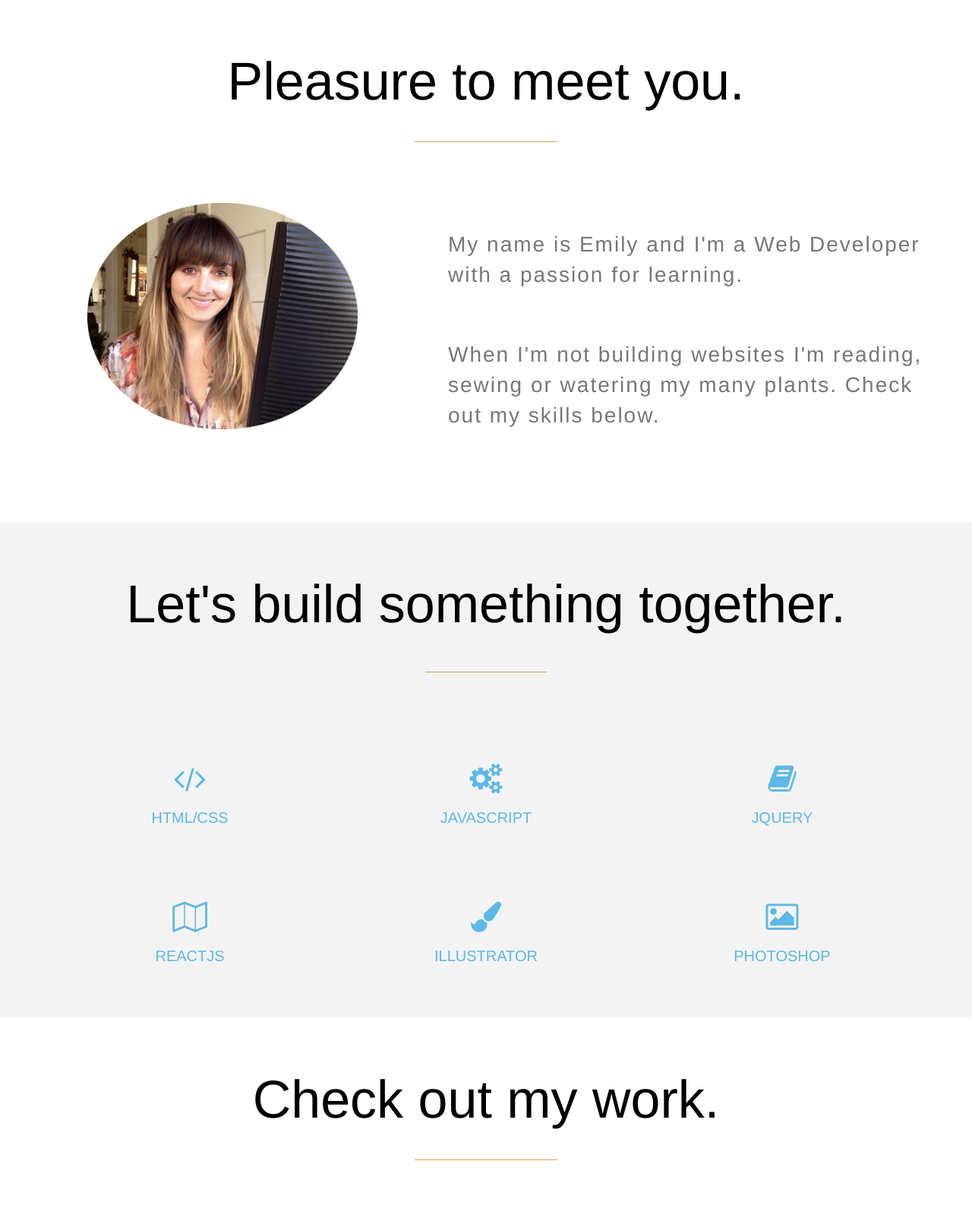
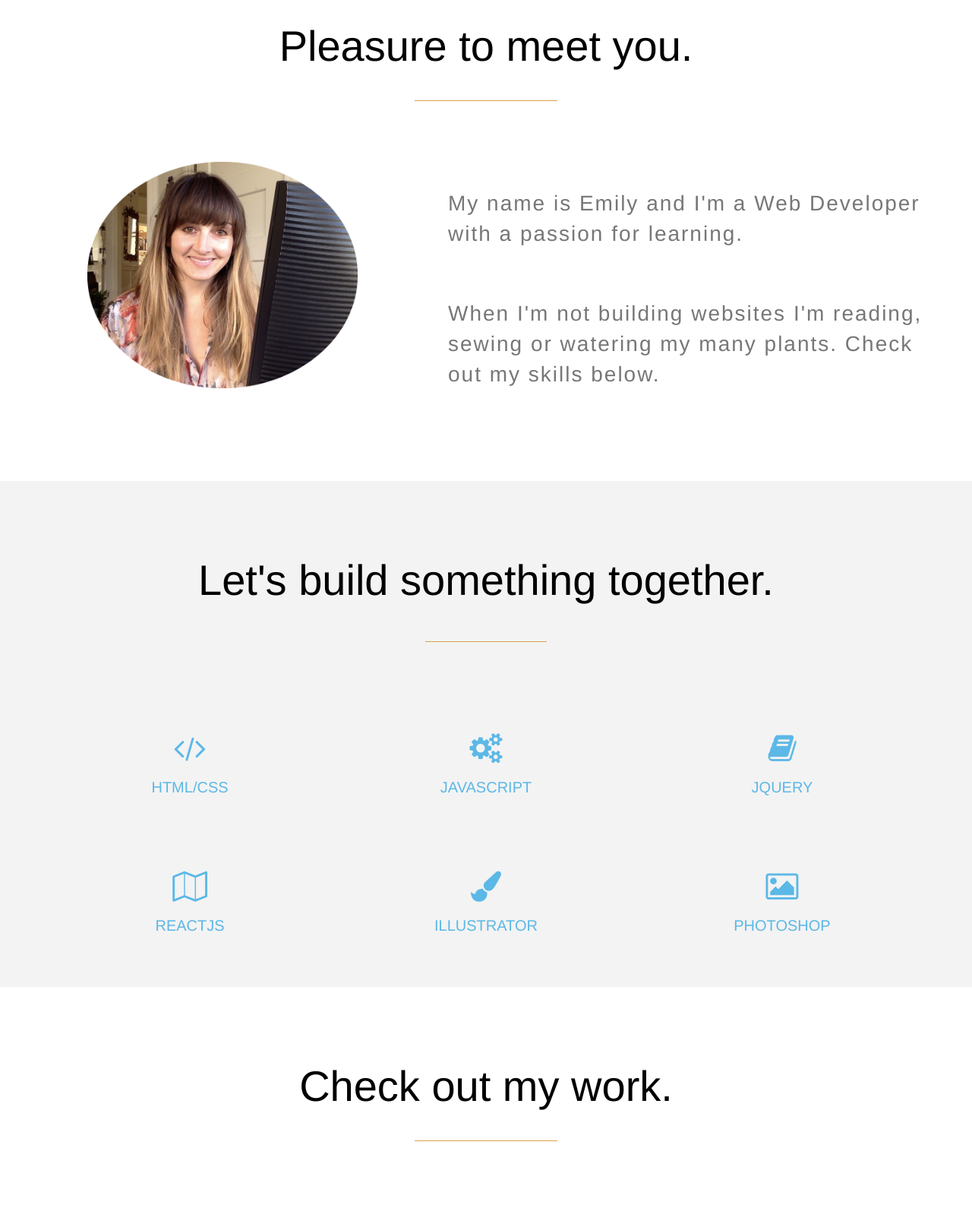
Before and after one commit to EmilyBoer/Emilyboer.github.io, a PHP site: page / in a window 1280 px wide. Shown: the part 930-2541 px from the top of the page at 76% size. Run offline with PHP 8.4, Linux system fonts and the light colour scheme; some libraries are stand-ins or nearby versions; some web fonts are replaced.

Commit message:
Add changes

```diff
--- a/stylesheets/default2.css
+++ b/default2.css
@@ -21,13 +20,23 @@ a:hover, a:visited, a:link, a:active
 .skill-header{
   text-align: center;
   color:black;
-  margin-top:70px;
+  margin-top:100px;
   margin-bottom:10px;
   font-weight: 100;
-  font-size: 5em;
+  font-size: 4em;
   /*font-family: 'Patua One', cursive;*/
 }
 
+.navbar-default .navbar-toggle {
+     border-color: transparent;
+}
+
+.navbar-default .navbar-toggle:hover {
+     background-color: transparent;
+}
+.navbar-default .navbar-toggle:active, .navbar-default .navbar-toggle:visited, .navbar-default .navbar-toggle:focus{
+     background-color: transparent;
+}
 
 .div-box{
   border-bottom: solid 1px #DBA24D;
@@ -132,27 +141,66 @@ a.nav-buttons:hover{
   text-align: center;
 }
 
+@keyframes fadein {
+    from { opacity: 0; letter-spacing: 1vw;}
+    to   { opacity: 1; letter-spacing: .5vw;}
+}
 
+/* Firefox < 16 */
+@-moz-keyframes fadein {
+    from { opacity: 0; letter-spacing: 1vw;}
+    to   { opacity: 1; letter-spacing: .5vw;}
+}
+
+/* Safari, Chrome and Opera > 12.1 */
+@-webkit-keyframes fadein {
+    from { opacity: 0; letter-spacing: 1vw;}
+    to   { opacity: 1; letter-spacing: .5vw;}
+}
+
+/* Internet Explorer */
+@-ms-keyframes fadein {
+    from { opacity: 0; letter-spacing: 1vw;}
+    to   { opacity: 1; letter-spacing: .5vw;}
+}
+
+/* Opera < 12.1 */
+@-o-keyframes fadein {
+    from { opacity: 0; letter-spacing: 4vw;}
+    to   { opacity: 1; letter-spacing: .5vw;}
+}
 /*name and button*/
 
 .name{ /*<--title and paragraph-->*/
-  font-size: 7em;
+  font-size: 6vw;
+  letter-spacing: .5vw;
   font-weight: 400;
   color: white;
   font-family: font-family: 'Patua One', cursive;
   margin-left: 0px;
   text-align: center;
-  margin-top: 20%;
+  margin-top: 220px;
+  -webkit-animation: fadein 2s; /* Safari, Chrome and Opera > 12.1 */
+  -moz-animation: fadein 2s; /* Firefox < 16 */
+  -ms-animation: fadein 2s; /* Internet Explorer */
+  -o-animation: fadein 2s; /* Opera < 12.1 */
+   animation: fadein 2s;
 }
 
 .web{ /*<--title and paragraph-->*/
-  font-size: 7em;
+  letter-spacing: .5vw;
+  font-size: 6vw;
   font-weight: 400;
   color: white;
   font-family: font-family: 'Patua One', cursive;
   margin-left: 0px;
   text-align: center;
   margin-top: 10px;
+  -webkit-animation: fadein 2s; /* Safari, Chrome and Opera > 12.1 */
+  -moz-animation: fadein 2s; /* Firefox < 16 */
+  -ms-animation: fadein 2s; /* Internet Explorer */
+  -o-animation: fadein 2s; /* Opera < 12.1 */
+  animation: fadein 2s;
 }
 
 
@@ -235,10 +283,10 @@ a.nav-buttons:hover{
 .skill-header-skills{
   text-align: center;
   color:black;
-  margin-top:70px;
+   margin-top:100px;
   margin-bottom:10px;
   font-weight: 100;
-  font-size: 5em;
+  font-size: 4em;
   font-family: font-family: 'Patua One', cursive;
 }
 
@@ -286,10 +334,10 @@ i.fa {
 .skill-header-projects{
   text-align: center;
   color:black;
-  margin-top:70px;
+   margin-top:100px;
   margin-bottom:10px;
   font-weight: 100;
-  font-size: 5em;
+  font-size: 4em;
   font-family: font-family: 'Patua One', cursive;
 }
 
--- a/index.html
+++ b/index.html
@@ -18,7 +18,7 @@
 
   <!--  my CSS -->
 
-  <link type="text/css" rel="stylesheet" href="stylesheets/default2.css"/>
+  <link type="text/css" rel="stylesheet" href="default2.css"/>
 
   <!--  Raleway font -->
 
@@ -41,7 +41,7 @@
 
     <script src='site.js'></script>
 
-    <link rel="stylesheet" href="owl.carousel/owl.carousel.min.css" />
+    <link rel="stylesheet" href="owl.carousel.min.css" />
 
 
 
@@ -333,7 +333,7 @@
  <div class="item">
    <div class="center">
     <h3 class="project-name">Old Navy UAE</h3>
-    <h3 style="text-align: center; max-width:900px;"class="sub-cat-site-caption2">Old Navy site for UAE with responsive image gallery, Google maps embed and data translation for Arabic and English.</h3>
+    <h3 class="sub-cat-site-caption3" style=" max-width:900px;" >Old Navy site for UAE with responsive image gallery, Google maps embed and data translation for Arabic and English.</h3>
   </div> <!-- end center div -->
 
   <div class="project_container">
@@ -456,7 +456,7 @@
 
 <script src='http://code.jquery.com/jquery-2.1.4.min.js'></script>
 
-<script src="owl.carousel/owl.carousel.min.js"></script>
+<script src="owl.carousel.min.js"></script>
 
 
 
--- a/site.js
+++ b/site.js
@@ -12,6 +12,8 @@ $(window).scroll(function() {
 });
 
 $(document).ready(function(){
+
+
 
 $('.owl-carousel').owlCarousel({
     loop:true,
```
Also changed, not shown: other parts of default2.css (+101 -33 lines), lights .jpg (added), owl.carousel.min.css (renamed from owl.carousel/owl.carousel.min.css), 2 other files.
